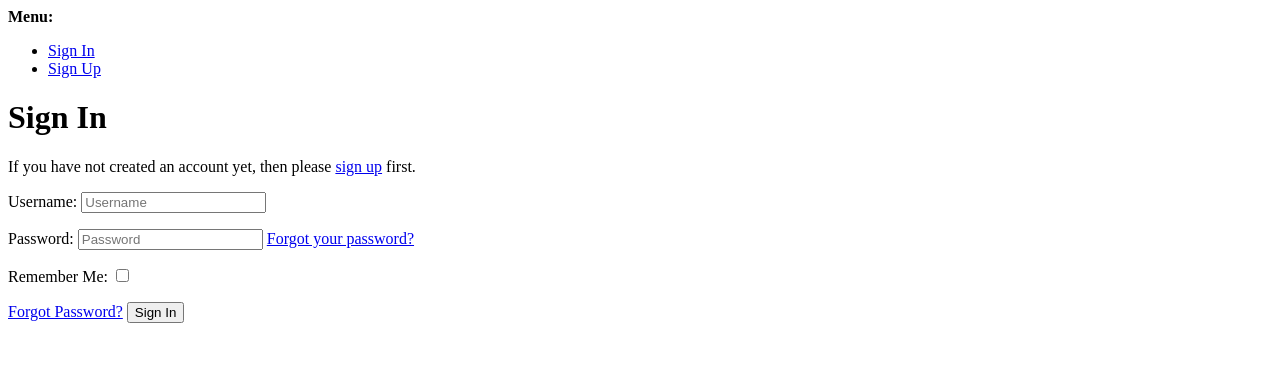
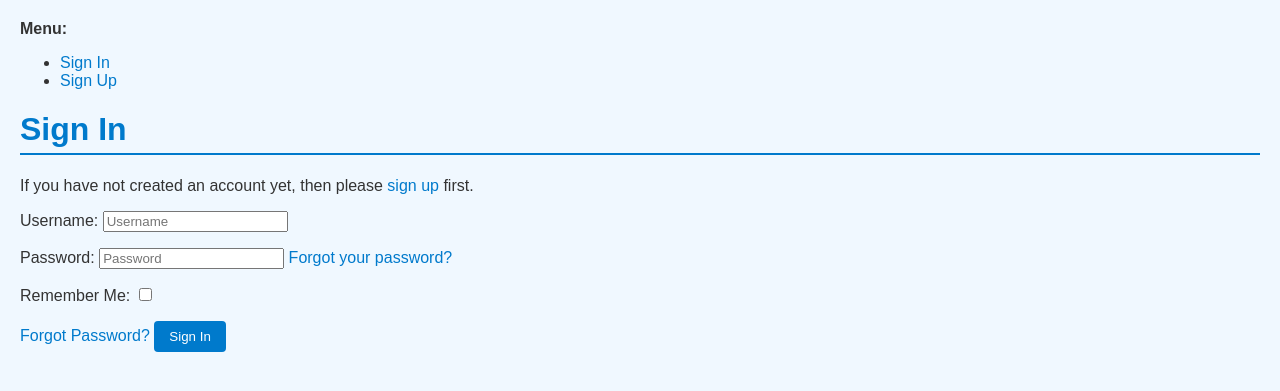
Before and after one commit to markh55/Dog-walker-Booking-PP3, a Django app: page /accounts/login/ in a window 1280 px wide. Shown: the top 391 px of the page. Run offline with Django 4.2, Linux system fonts and the light colour scheme; some libraries are stand-ins or nearby versions.

Commit message:
linked Css to Authenications docs with test css

```diff
--- a/dogwalkerbooking/settings.py
+++ b/dogwalkerbooking/settings.py
@@ -24,7 +24,7 @@ import os
 SECRET_KEY = os.environ.get('SECRET_KEY', 'insecure-default-dev-key')
 
 # SECURITY WARNING: don't run with debug turned on in production!
-DEBUG = False
+DEBUG =True
 
 ALLOWED_HOSTS = ['.herokuapp.com', '127.0.0.1']
 
@@ -161,6 +161,7 @@ DEFAULT_AUTO_FIELD = 'django.db.models.BigAutoField'
 
 AUTHENTICATION_BACKENDS = [
     'django.contrib.auth.backends.ModelBackend',  # Default backend
+    'allauth.account.auth_backends.AuthenticationBackend',
 ]
 
 SOCIALACCOUNT_PROVIDERS = {}
--- a/static/css/styles.css
+++ b/static/css/styles.css
@@ -52,3 +52,40 @@ h3 {
 .flex-container, .navbar-custom {
   background-color: beige;
 }
+
+/* Authentication and Form Styles */
+
+body {
+  background-color: #f0f8ff; /* light blue */
+  font-family: Arial, sans-serif;
+  color: #333;
+  margin: 20px;
+}
+
+h1 {
+  color: #007acc;
+  border-bottom: 2px solid #007acc;
+  padding-bottom: 5px;
+}
+
+a {
+  color: #007acc;
+  text-decoration: none;
+}
+
+a:hover {
+  text-decoration: underline;
+}
+
+button, .primaryAction {
+  background-color: #007acc;
+  color: white;
+  border: none;
+  padding: 8px 15px;
+  border-radius: 4px;
+  cursor: pointer;
+}
+
+button:hover, .primaryAction:hover {
+  background-color: #005fa3;
+}
--- a/templates/account/base.html
+++ b/templates/account/base.html
@@ -1,3 +1,5 @@
+{% load static %}
+
 {% load i18n %}
 <!DOCTYPE html>
 <html>
@@ -5,6 +7,9 @@
     <meta http-equiv="X-UA-Compatible" content="IE=edge">
     <meta name="viewport" content="width=device-width, initial-scale=1.0">
     <title>{% block head_title %}{% endblock head_title %}</title>
+
+    <link rel="stylesheet" href="{% static 'css/styles.css' %}">
+
     {% block extra_head %}
     {% endblock extra_head %}
   </head>
```
